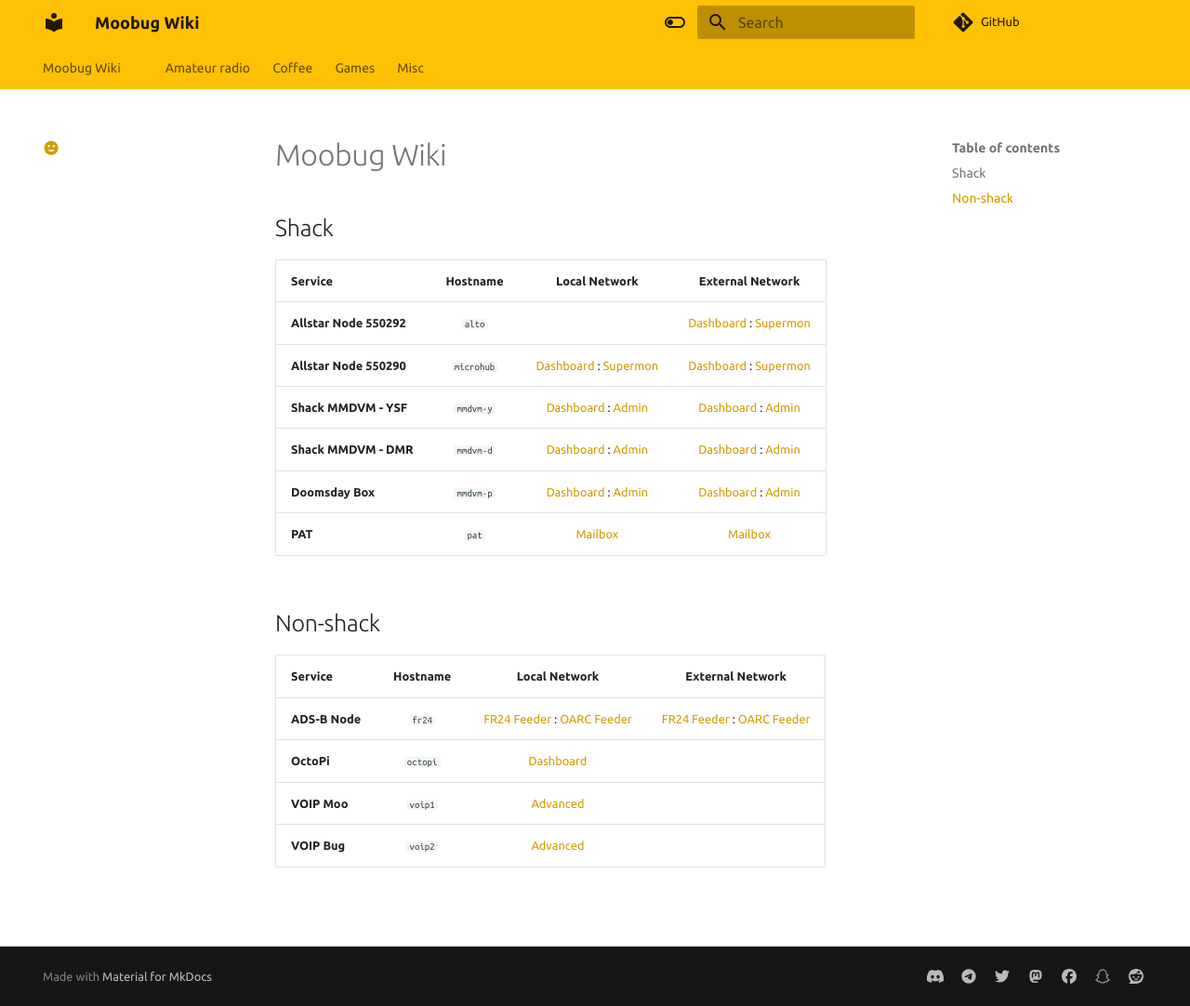
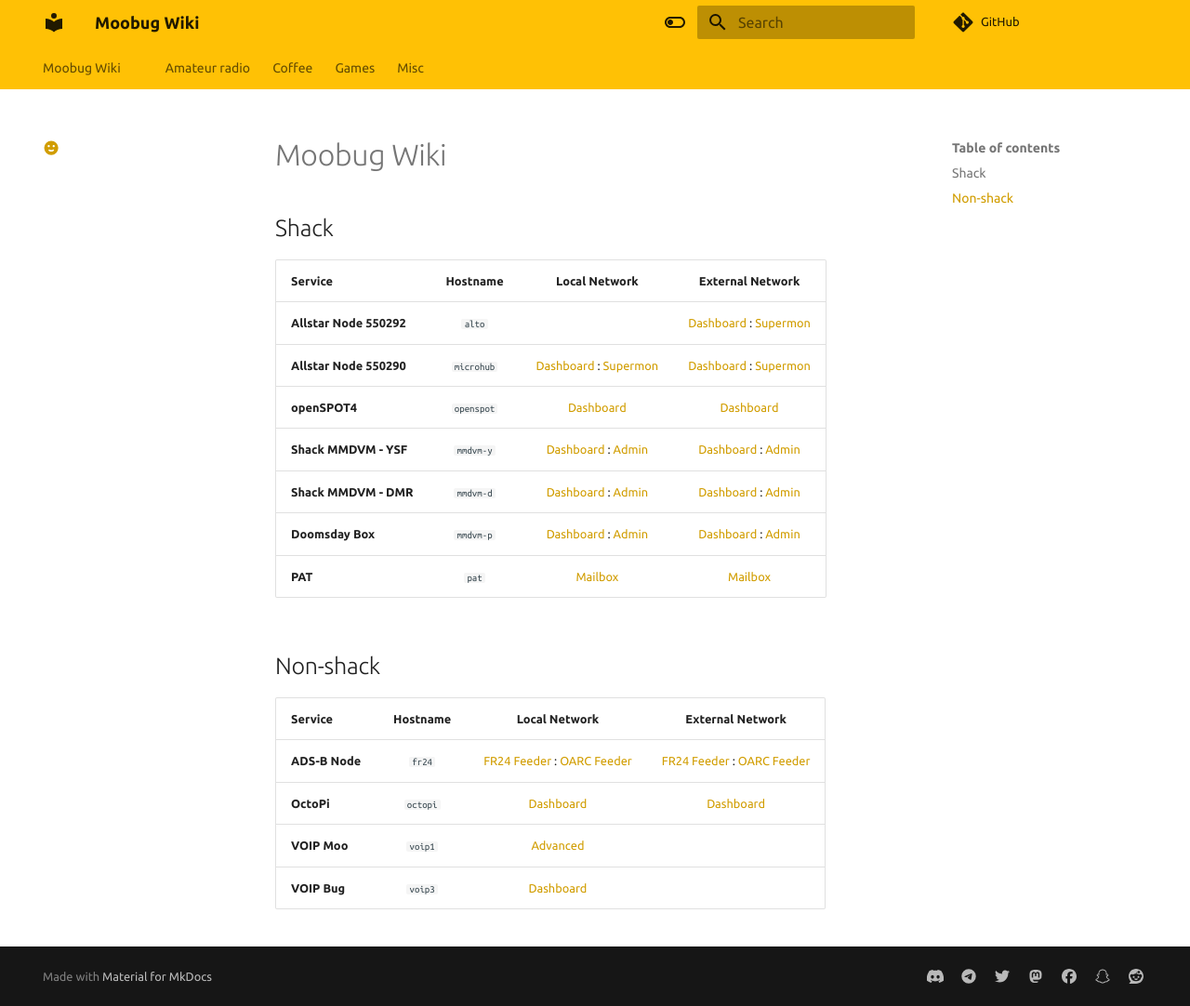
Before and after one commit to thelovebug/wiki.moobug.net, an MkDocs documentation site: the page built from docs/docs/portal.md, in a window 1280 px wide and 1082 px high. Shown: the whole window at 93% size. Built offline with MkDocs 1.6.1 and Material for MkDocs 9.7.7, drawn with Linux system fonts in a browser that asks for light colours; comment, search, counter and statistics services are not loaded.

Commit message:
Fixes to Aeropress and updates to Portal

```diff
--- a/docs/docs/portal.md
+++ b/docs/docs/portal.md
@@ -10,6 +10,7 @@ icon: material/emoticon-happy
 | -------- | :------: | :-----------: | :--------------: |
 | **Allstar Node 550292** | `alto` | | [Dashboard](http://alto.ext/) : [Supermon](http://alto.ext/supermon/link.php?nodes=550292) |
 | **Allstar Node 550290** | `microhub` | [Dashboard](http://microhub.lan/) : [Supermon](http://microhub.lan/supermon/link.php?nodes=550290) | [Dashboard](http://microhub.ext/) : [Supermon](http://microhub.ext/supermon/link.php?nodes=550290) |
+| **openSPOT4** | `openspot` | [Dashboard](http://openspot.lan/) | [Dashboard](http://sharkrf.link/) |
 | **Shack MMDVM - YSF** | `mmdvm-y` | [Dashboard](http://mmdvm-y.lan/) : [Admin](http://mmdvm-y.lan/admin/) | [Dashboard](http://mmdvm-y.ext/) : [Admin](http://mmdvm-y.ext/admin/) |
 | **Shack MMDVM - DMR** | `mmdvm-d` | [Dashboard](http://mmdvm-d.lan/) : [Admin](http://mmdvm-d.lan/admin/) | [Dashboard](http://mmdvm-d.ext/) : [Admin](http://mmdvm-d.ext/admin/) |
 | **Doomsday Box** | `mmdvm-p` | [Dashboard](http://mmdvm-p.lan/) : [Admin](http://mmdvm-p.lan/admin/) | [Dashboard](http://mmdvm-p.ext/) : [Admin](http://mmdvm-p.ext/admin/) |
@@ -20,6 +21,6 @@ icon: material/emoticon-happy
 | Service  | Hostname | Local Network | External Network |
 | -------- | :------: | :-----------: | :--------------: |
 | **ADS-B Node** | `fr24` | [FR24 Feeder](http://fr24.lan:8754/) : [OARC Feeder](http://fr24.lan/oarc-adsb/) | [FR24 Feeder](http://fr24.ext:8754/) : [OARC Feeder](http://fr24.ext/oarc-adsb/) |
-| **OctoPi** | `octopi` | [Dashboard](https://octopi.lan/) | |
+| **OctoPi** | `octopi` | [Dashboard](https://octopi.lan/) | [Dashboard](https://octopi.ext/) |
 | **VOIP Moo** | `voip1` | [Advanced](http://voip1.lan/admin/advanced) | |
-| **VOIP Bug** | `voip2` | [Advanced](http://voip2.lan/admin/advanced) | |
+| **VOIP Bug** | `voip3` | [Dashboard](https://voip3.lan/) | |
```
Also changed, not shown: docs/docs/coffee/aeropress.md (+1 -1 lines), docs/docs/index.md (+3 -3 lines).
